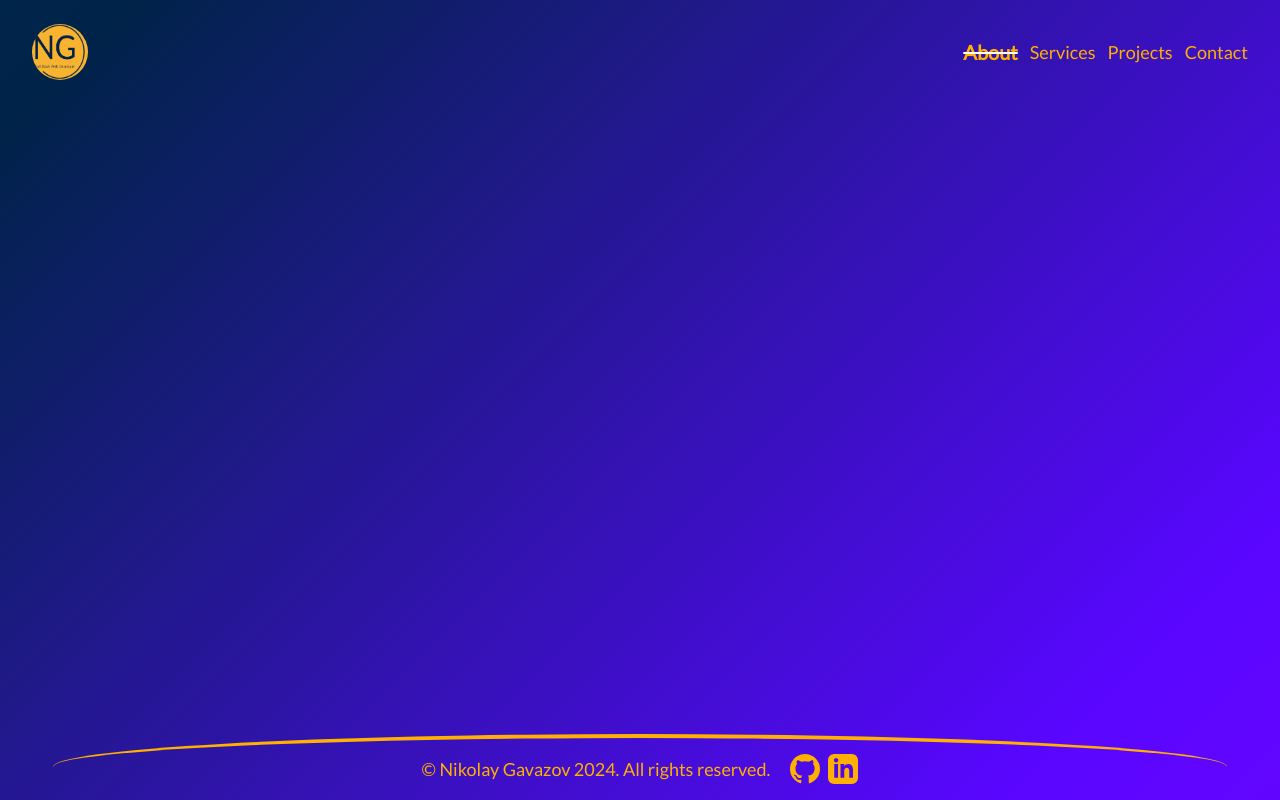
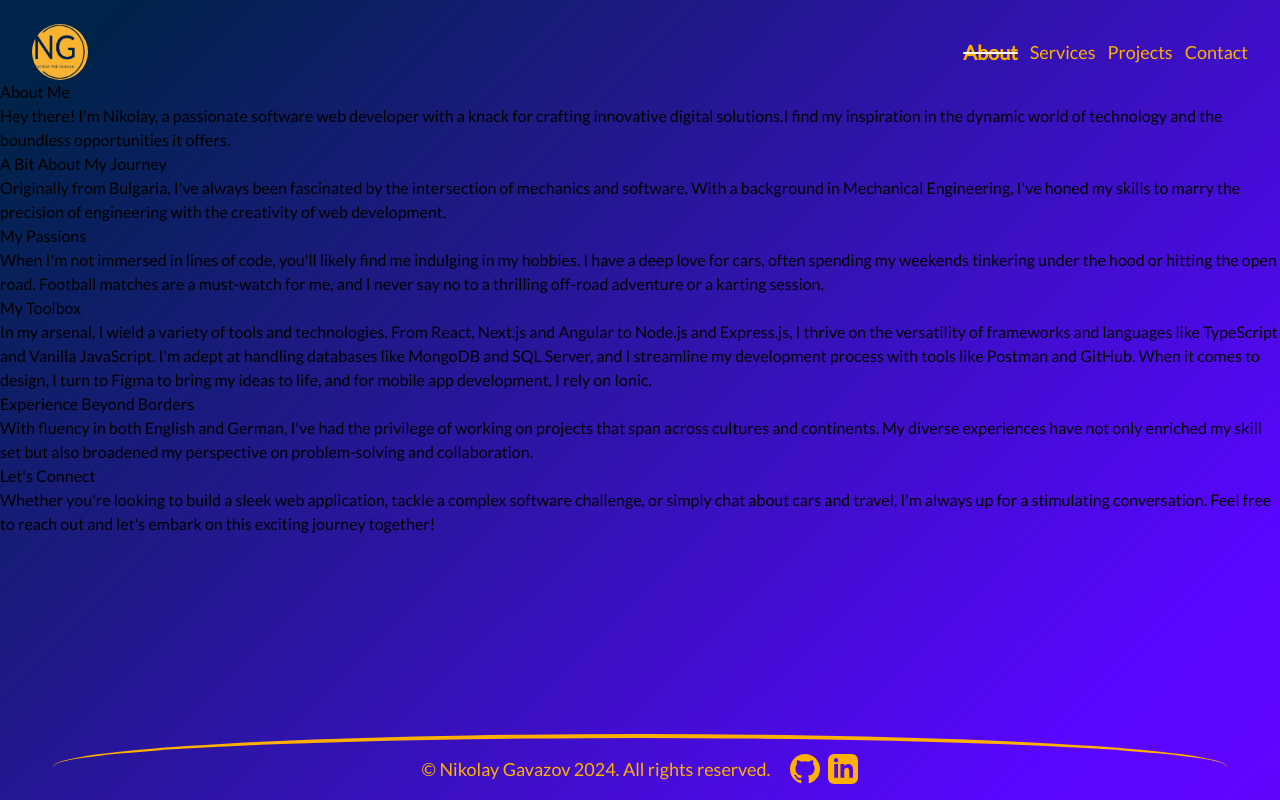
Before and after one commit to Nikolay-Gavazov/MyWebPage, a Next.js app: page /about in a window 1280 px wide. Built offline with nearby package versions, Linux system fonts and the light colour scheme.

Commit message:
Update page.tsx

```diff
--- a/src/app/about/page.tsx
+++ b/src/app/about/page.tsx
@@ -4,6 +4,54 @@ export default function about (){
 
     return(
         <>
+        <section>
+            <header className="title">
+                <h2>About Me</h2>
+            </header>
+            <main>
+                <p>Hey there! I'm Nikolay, a passionate software web developer with a knack for crafting innovative digital solutions.I find my inspiration in the dynamic world of technology and the boundless opportunities it offers.</p>
+            </main>
+        </section>
+        <section>
+            <header>
+                <h3>A Bit About My Journey</h3>
+            </header>
+            <main>
+                <p>Originally from Bulgaria, I've always been fascinated by the intersection of mechanics and software. With a background in Mechanical Engineering, I've honed my skills to marry the precision of engineering with the creativity of web development.</p>
+            </main>
+        </section>
+        <section>
+            <header>
+                <h3>My Passions</h3>
+            </header>
+            <main>
+                <p>When I'm not immersed in lines of code, you'll likely find me indulging in my hobbies. I have a deep love for cars, often spending my weekends tinkering under the hood or hitting the open road. Football matches are a must-watch for me, and I never say no to a thrilling off-road adventure or a karting session.</p>
+            </main>
+        </section>
+        <section>
+            <header>
+                <h3>My Toolbox</h3>
+            </header>
+            <main>
+                <p>In my arsenal, I wield a variety of tools and technologies. From React, Next.js and Angular to Node.js and Express.js, I thrive on the versatility of frameworks and languages like TypeScript and Vanilla JavaScript. I'm adept at handling databases like MongoDB and SQL Server, and I streamline my development process with tools like Postman and GitHub. When it comes to design, I turn to Figma to bring my ideas to life, and for mobile app development, I rely on Ionic.</p>
+            </main>
+        </section>
+        <section>
+            <header>
+                <h3>Experience Beyond Borders</h3>
+            </header>
+            <main>
+                <p>With fluency in both English and German, I've had the privilege of working on projects that span across cultures and continents. My diverse experiences have not only enriched my skill set but also broadened my perspective on problem-solving and collaboration.</p>
+            </main>
+        </section>
+        <section>
+            <header>
+                <h3>Let's Connect</h3>
+            </header>
+            <main>
+                <p>Whether you're looking to build a sleek web application, tackle a complex software challenge, or simply chat about cars and travel, I'm always up for a stimulating conversation. Feel free to reach out and let's embark on this exciting journey together!</p>
+            </main>
+        </section>
         </>
     )
 };
```
